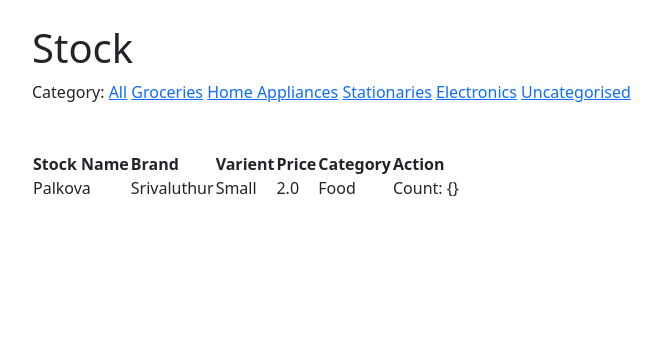
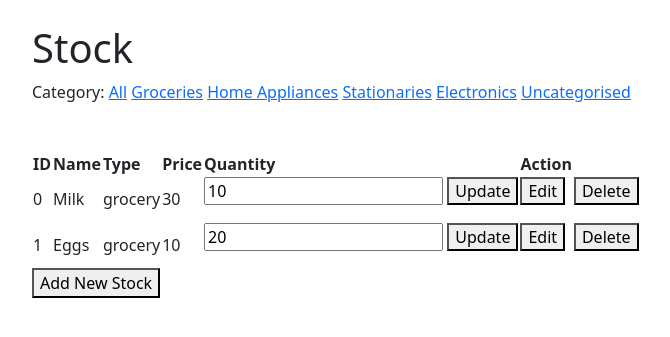
Before and after one commit to IBM-EPBL/IBM-Project-53140-1661315441, a Flask app: page /stock in a window 1280 px wide. Shown: the part 72-409 px from the top of the page, without its empty margins (62-732 px from the left). Run offline with Flask 2, Linux system fonts and the light colour scheme; some libraries are stand-ins or nearby versions.

Commit message:
Stock Page Added

```diff
--- a/Project Development Phase/Sprint 1/main.py
+++ b/Project Development Phase/Sprint 1/main.py
@@ -3,6 +3,7 @@ from modules.DBManager import DBManager
 from modules.DBManagerProxy import DBManagerProxy
 from modules.UserManagement import UserManagement
 from modules.FacilityManagement import FacilityManagement
+from modules.StockManagement import StockManagement
 
 app = Flask(__name__)
 HOSTNAME = "6667d8e9-9d4d-4ccb-ba32-21da3bb5aafc.c1ogj3sd0tgtu0lqde00.databases.appdomain.cloud"
@@ -13,6 +14,7 @@ PWD = "YhVluZhcmvFKS8NT"
 DB = DBManagerProxy(HOSTNAME, PORT, UID, PWD)
 UM = UserManagement(DB)
 FM = FacilityManagement(DB)
+SM = StockManagement(DB)
 
 
 # Session Variables:
@@ -35,15 +37,63 @@ def dashboard():
   return render_template('dashboard.html')
 
 
+
 # Stock - Page
+# stock - id, name, type, price, quantity, facility
 @app.route('/stock')
 def stock():
   session['page'] = 'stock'
-  return render_template('stock.html')
+  return render_template('stock.html', mode='view')
 
 @app.route('/stock/<a>', methods=['GET', 'POST'])
-def stock_item(a):
-  pass
+def stock_mode(a):
+  if a == 'add':
+    return render_template('stock.html', mode='add')
+  elif a == 'update':
+    id = request.form['id']
+    quantity = request.form['quantity']
+    SM.edit_quantity(id, quantity)
+    return render_template('stock.html', mode='view')
+  elif a == 'edit':
+    id = request.form['id']
+    return render_template('stock.html', mode='edit', id=id)
+  elif a == 'delete':
+    id = request.form['id']
+    return render_template('stock.html', mode='delete', id=id)
+  else:
+    return render_template('404.html')
+
+@app.route('/stock/<a>/<b>', methods=['GET', 'POST'])
+def stock_action(a, b):
+  if b == 'discard':
+    return redirect(url_for('stock'))
+  elif b == 'save':
+    if a == 'add':
+      name = request.form['name']
+      type = request.form['type']
+      price = request.form['price']
+      quantity = request.form['quantity']
+      facility = request.form['facility']
+      SM.add_item(name, type, price, quantity, facility)
+      return redirect(url_for('stock'))
+    elif a == 'edit':
+      id = request.form['id']
+      name = request.form['name']
+      type = request.form['type']
+      price = request.form['price']
+      quantity = request.form['quantity']
+      facility = request.form['facility']
+      SM.edit_item(id, name, type, price, quantity, facility)
+      return redirect(url_for('stock'))
+    elif a == 'delete':
+      id = request.form['id']
+      SM.remove_item(id)
+      return redirect(url_for('stock'))
+    else:
+      return render_template('404.html')
+  else:
+    return render_template('404.html')
+
 
 
 
@@ -262,7 +312,7 @@ def page_not_found(e):
 
 @app.context_processor
 def inject_data():
-  return dict(UM=UM, FM=FM)
+  return dict(UM=UM, FM=FM, SM=SM)
 
 
 
--- a/Project Development Phase/Sprint 1/templates/header.html
+++ b/Project Development Phase/Sprint 1/templates/header.html
@@ -21,25 +21,25 @@
   <nav class="navbar navbar-expand-sm navbar-dark container-fluid flex justify-content-around">
     <div class="navbar-nav">
       <!-- Dashboard -->
-      <a class="nav-link text-white{% if request.path == '/dashboard' %} text-glow{% endif %} d-flex flex-column" href="/dashboard" data-bs-toggle="tooltip"
+      <a class="nav-link text-white{% if session['page'] == 'dashboard' %} text-glow{% endif %} d-flex flex-column" href="/dashboard" data-bs-toggle="tooltip"
         data-bs-placement="bottom" title="Dashboard">
         <i class="fa-solid fa-gauge" style="font-size: x-large;"></i>
       </a>
 
       <!-- Stock -->
-      <a class="nav-link text-white{% if request.path == '/stock' %} text-glow{% endif %} d-flex flex-column" href="/stock" data-bs-toggle="tooltip"
+      <a class="nav-link text-white{% if session['page'] == 'stock' %} text-glow{% endif %} d-flex flex-column" href="/stock" data-bs-toggle="tooltip"
         data-bs-placement="bottom" title="Stock">
         <i class="fa-solid fa-store" style="font-size: x-large;"></i>
       </a>
 
       <!-- Facilities -->
-      <a class="nav-link text-white{% if request.path == '/facilities' %} text-glow{% endif %}" href="/facilities" data-bs-toggle="tooltip" data-bs-placement="bottom"
+      <a class="nav-link text-white{% if session['page'] == 'facilities' %} text-glow{% endif %}" href="/facilities" data-bs-toggle="tooltip" data-bs-placement="bottom"
         title="Facilities">
         <i class="fa-solid fa-warehouse" style="font-size: x-large;"></i>
       </a>
 
       <!-- User Management -->
-      <a class="nav-link text-white{% if request.path == '/usermanagement' %} text-glow{% endif %}" href="/usermanagement" data-bs-toggle="tooltip" data-bs-placement="bottom"
+      <a class="nav-link text-white{% if session['page'] == 'usermanagement' %} text-glow{% endif %}" href="/usermanagement" data-bs-toggle="tooltip" data-bs-placement="bottom"
         title="User Management">
         <i class="fa-solid fa-users" style="font-size: x-large;"></i>
       </a>
@@ -48,7 +48,7 @@
 
   {% if 'username' in session %}
   <!-- Profile -->
-  <a class="text-white{% if request.path == '/profile' %} text-glow{% endif %}" href="/profile" data-bs-toggle="tooltip" data-bs-placement="bottom" title="View Profile">
+  <a class="text-white{% if session['page'] == 'profile' %} text-glow{% endif %}" href="/profile" data-bs-toggle="tooltip" data-bs-placement="bottom" title="View Profile">
     <i class="fa-solid fa-user" style="font-size: x-large;"></i>
   </a>
   {% else %}
--- a/Project Development Phase/Sprint 1/templates/stock.html
+++ b/Project Development Phase/Sprint 1/templates/stock.html
@@ -5,8 +5,9 @@
   {% include "header.html" %}
   <main class="container p-4">
 
+    <!-- View Stock -->
+    {% if mode == 'view' %}
     <h1>Stock</h1>
-
     <div>
       Category:
       <a href="">All</a>
@@ -21,22 +22,162 @@
 
     <table>
       <tr>
-        <th>Stock Name</th>
-        <th>Brand</th>
-        <th>Varient</th>
+        <th>ID</th>
+        <th>Name</th>
+        <th>Type</th>
         <th>Price</th>
-        <th>Category</th>
+        <th>Quantity</th>
         <th>Action</th>
       </tr>
-      <tr>
-        <td>Palkova</td>
-        <td>Srivaluthur</td>
-        <td>Small</td>
-        <td>2.0</td>
-        <td>Food</td>
-        <td>Count: {}</td>
-      </tr>
+      {% set items = SM.get_items() %}
+      {% for i in items %}
+        <tr>
+          <td>{{ i.id }}</td>
+          <td>{{ i.name }}</td>
+          <td>{{ i.type }}</td>
+          <td>{{ i.price }}</td>
+          <td>
+            <form action="/stock/update" method="post">
+              <input type="hidden" name="id" value="{{ i.id }}">
+              <input type="number" name="quantity" value="{{ i.quantity }}">
+              <button type="submit">Update</button>
+            </form>
+          </td>
+          <td>
+            <form action="/stock/edit" method="post">
+              <input type="hidden" name="id" value="{{ i.id }}">
+              <button type="submit">Edit</button>
+            </form>
+          </td>
+          <td>
+            <form action="/stock/delete" method="post">
+              <input type="hidden" name="id" value="{{ i.id }}">
+              <button type="submit">Delete</button>
+            </form>
+          </td>
+        </tr>
+      {% endfor %}
     </table>
+    <a href="/stock/add"><button type="button">Add New Stock</button></a>
+
+
+
+    <!-- New Item -->
+    {% elif mode == 'add' %}
+    <h1>New Item:</h1>
+    <form action="/stock/add/save" method="post">
+      <div>
+        <label for="name">Name: </label>
+        <input type="text" id="name" name="name" placeholder="name" required>
+      </div>
+      <div>
+        <label for="type">Type: </label>
+        <select name="type" id="type">
+          <option value="uncategorised">Uncategorised</option>
+          <option value="grocery">Groceries</option>
+          <option value="homeappliance">Home Appliances</option>
+          <option value="stationary">Stationaries</option>
+          <option value="electronics">Electronics</option>
+          <option value="other">Other</option>
+        </select>
+      </div>
+      <div>
+        <label for="price">Price: </label>
+        <input type="text" id="price" name="price" placeholder="price" required>
+      </div>
+      <div>
+        <label for="quantity">Initial Quantity: </label>
+        <input type="number" id="quantity" name="quantity" value="0" placeholder="quantity" required>
+      </div>
+      <div>
+        <label for="facility">Facility: </label>
+        <select name="facility" id="facility">
+          {% for i in FM.get_facilities() %}
+            <option value="{{ i.id }}">{{ i.name }} ({{ i.id }})</option>
+          {% endfor %}
+        </select>
+      </div>
+      <div>
+        <button type="submit">Confirm</button>
+        <a href="/stock/add/discard"><button type="button">Discard</button></a>
+      </div>
+    </form>
+
+
+
+    <!-- Edit Item -->
+    {% elif mode == 'edit' %}
+    {% set i = SM.get_item(id) %}
+    <h1>Edit Item:</h1>
+    <form action="/stock/edit/save" method="post">
+      <div>
+        ID: {{ i.id }}
+        <input type="hidden" name="id" value="{{ i.id }}">
+      </div>
+      <div>
+        <label for="name">Name: </label>
+        <input type="text" id="name" name="name" placeholder="name" value="{{ i.name }}">
+        Current Name: {{ i.name }}
+      </div>
+      <div>
+        <label for="type">Type: </label>
+        <select name="type" id="type">
+          <option value="uncategorised">Uncategorised</option>
+          <option value="groceries">Groceries</option>
+          <option value="homeappliances">Home Appliances</option>
+          <option value="stationaries">Stationaries</option>
+          <option value="electronics">Electronics</option>
+          <option value="other">Other</option>
+        </select>
+        Current Type: {{ i.type }}
+      </div>
+      <div>
+        <label for="price">Price: </label>
+        <input type="text" id="price" name="price" placeholder="price" value="{{ i.price }}">
+        Current Price: {{ i.price }}
+      </div>
+      <div>
+        <label for="quantity">Quantity: </label>
+        <input type="number" id="quantity" name="quantity" value="0" placeholder="quantity" value="{{ i.quantity }}">
+        Current Quantity: {{ i.quantity }}
+      </div>
+      <div>
+        <label for="facility">Facility: </label>
+        <select name="facility" id="facility">
+          {% for i in FM.get_facilities() %}
+            <option value="{{ i.id }}">{{ i.name }} ({{ i.id }})</option>
+          {% endfor %}
+        </select>
+        Current Facility: {{ i.facility }}
+      </div>
+      <div>
+        <button type="submit">Confirm</button>
+        <a href="/stock/edit/discard"><button type="button">Discard</button></a>
+      </div>
+    </form>
+
+
+
+    <!-- Delete Item -->
+    {% elif mode == 'delete' %}
+    {% set i = SM.get_item(id) %}
+    ID: {{ i.id }} <br>
+    Name: {{ i.name }} <br>
+    Type: {{ i.type }} <br>
+    Price: {{ i.price }} <br>
+    Quantity: {{ i.quantity }} <br>
+    Facility: {{ i.facility }} <br>
+    <form action="/stock/delete/save" method="post">
+      <input type="hidden" name="id" value="{{ i.id }}">
+      <button type="submit">Confirm Delete</button>
+    </form>
+
+
+
+    <!-- Invalid URL -->
+    {% else %}
+      <h1>Invalid Mode</h1>
+    {% endif %}
 
   </main>
   {% include "scripts.html" %}
```
Also changed, not shown: Project Development Phase/Sprint 1/modules/DBManagerProxy.py (+8 -9 lines), Project Development Phase/Sprint 1/modules/StockManagement.py (+20 -19 lines).
